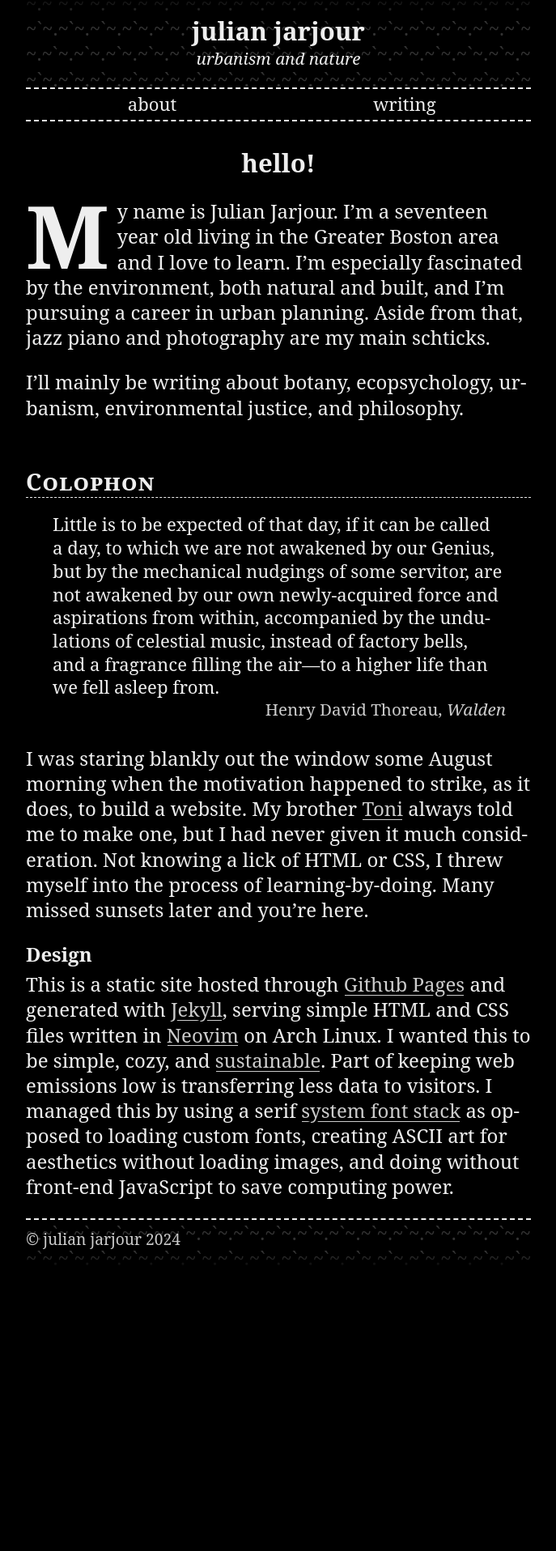
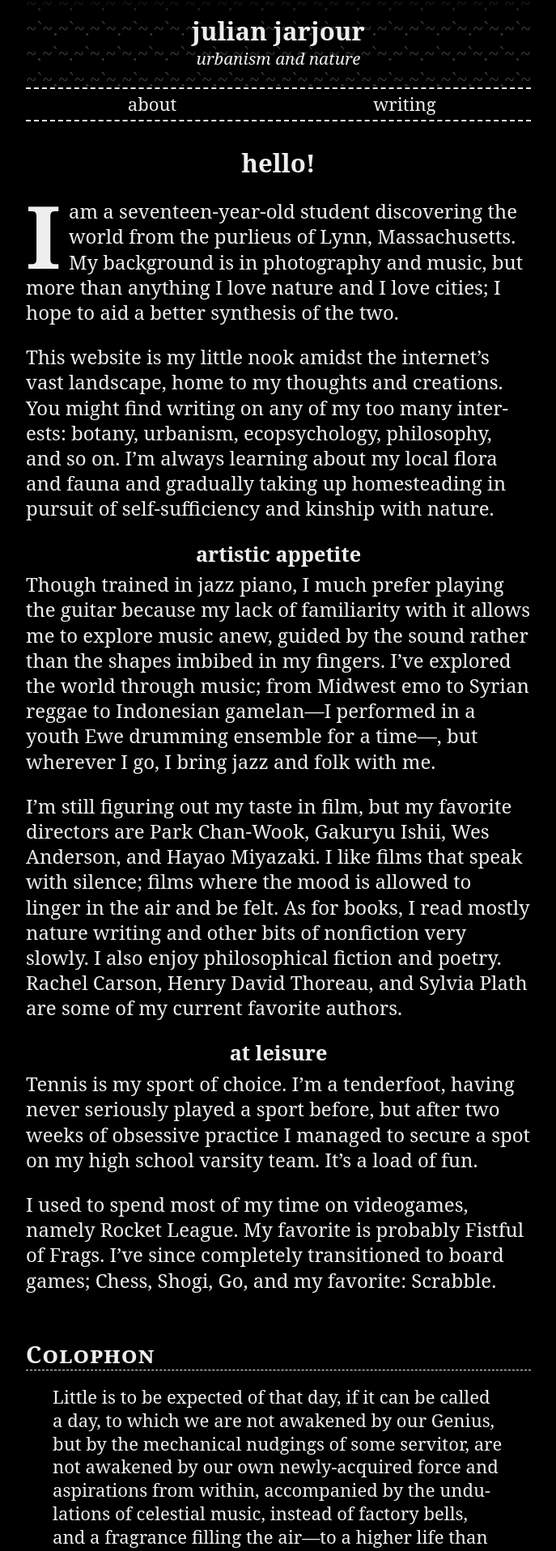
Before and after one commit to julianjarjour/julianjarjour.github.io, a Jekyll site: the page built from about.md, in a window 1280 px wide. Shown: the top 1916 px of the page at 81% size, without its empty margins (296-983 px from the left). Built offline with Jekyll 4.4.1, drawn with Linux system fonts in a browser that asks for light colours; before the commit the page ends 1567 px from its top, so only the background shows below that.

Commit message:
bio update

```diff
--- a/_sass/headings.scss
+++ b/_sass/headings.scss
@@ -14,6 +14,7 @@ h2 {
   letter-spacing: 1px;
 }
 h3 {
-  font-size: 1rem;
+  font-size: 1.05rem;
   margin-bottom: -.75rem;
+  text-align: center;
 }
--- a/about.md
+++ b/about.md
@@ -3,11 +3,21 @@ layout: base
 title: about me
 ---
 # hello!
-<span class="dc">M</span>y name is Julian Jarjour. I'm a seventeen year old living in the Greater Boston area and I love to learn. I'm especially fascinated by the environment, both natural and built, and I'm pursuing a career in urban planning. Aside from that, jazz piano and photography are my main schticks.
+<span class="dc">I</span> am a seventeen-year-old student discovering the world from the purlieus of Lynn, Massachusetts. My background is in photography and music, but more than anything I love nature and I love cities; I hope to aid a better synthesis of the two.
 
-I'll mainly be writing about botany, ecopsychology, urbanism, environmental justice, and philosophy.
+This website is my little nook amidst the internet's vast landscape, home to my thoughts and creations. You might find writing on any of my too many interests: botany, urbanism, ecopsychology, philosophy, and so on. I'm always learning about my local flora and fauna and gradually taking up homesteading in pursuit of self-sufficiency and kinship with nature.
+
+### artistic appetite
+Though trained in jazz piano, I much prefer playing the guitar because my lack of familiarity with it allows me to explore music anew, guided by the sound rather than the shapes imbibed in my fingers. I've explored the world through music; from Midwest emo to Syrian reggae to Indonesian gamelan—I performed in a youth Ewe drumming ensemble for a time—, but wherever I go, I bring jazz and folk with me.
+
+I'm still figuring out my taste in film, but my favorite directors are Park Chan-Wook, Gakuryu Ishii, Wes Anderson, and Hayao Miyazaki. I like films that speak with silence; films where the mood is allowed to linger in the air and be felt. As for books, I read mostly nature writing and other bits of nonfiction very slowly. I also enjoy philosophical fiction and poetry. Rachel Carson, Henry David Thoreau, and Sylvia Plath are some of my current favorite authors.
+### at leisure
+Tennis is my sport of choice. I'm a tenderfoot, having never seriously played a sport before, but after two weeks of obsessive practice I managed to secure a spot on my high school varsity team. It's a load of fun.
+
+I used to spend most of my time on videogames, namely Rocket League. My favorite is probably Fistful of Frags. I've since completely transitioned to board games; Chess, Shogi, Go, and my favorite: Scrabble.
 ## Colophon
 <figure><blockquote class="epigraph">Little is to be expected of that day, if it can be called a day, to which we are not awakened by our Genius, but by the mechanical nudgings of some servitor, are not awakened by our own newly-acquired force and aspirations from within, accompanied by the undulations of celestial music, instead of factory bells, and a fragrance filling the air—to a higher life than we fell asleep from.</blockquote><figcaption>Henry David Thoreau, <em>Walden</em></figcaption></figure>
 I was staring blankly out the window some August morning when the motivation happened to strike, as it does, to build a website. My brother [Toni](https://www.tonijarjour.com/){:target="_blank"} always told me to make one, but I had never given it much consideration. Not knowing a lick of HTML or CSS, I threw myself into the process of learning-by-doing. Many missed sunsets later and you're here.
-### Design
+
+### design devices
 This is a static site hosted through [Github Pages](https://pages.github.com/){:target="_blank"} and generated with [Jekyll](https://jekyllrb.com/){:target="_blank"}, serving simple HTML and CSS files written in [Neovim](https://neovim.io/){:target="_blank"} on Arch Linux. I wanted this to be simple, cozy, and [sustainable](https://sustainablewebdesign.org/){:target="_blank"}. Part of keeping web emissions low is transferring less data to visitors. I managed this by using a serif [system font stack](https://systemfontstack.com/){:target="_blank"} as opposed to loading custom fonts, creating ASCII art for aesthetics without loading images, and doing without front-end JavaScript to save computing power.
```
Also changed, not shown: _essays/taking-photos-for-plant-identification.md (+1 -1 lines).
